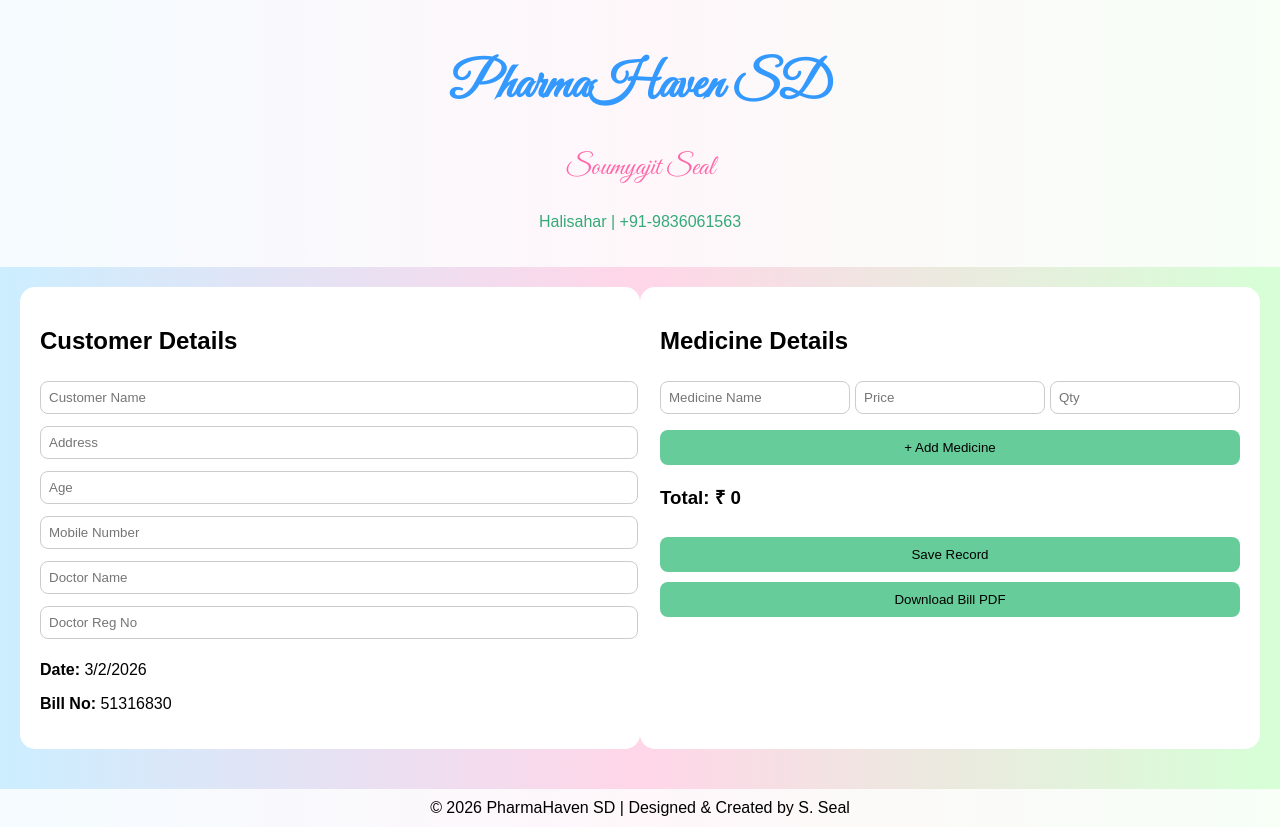
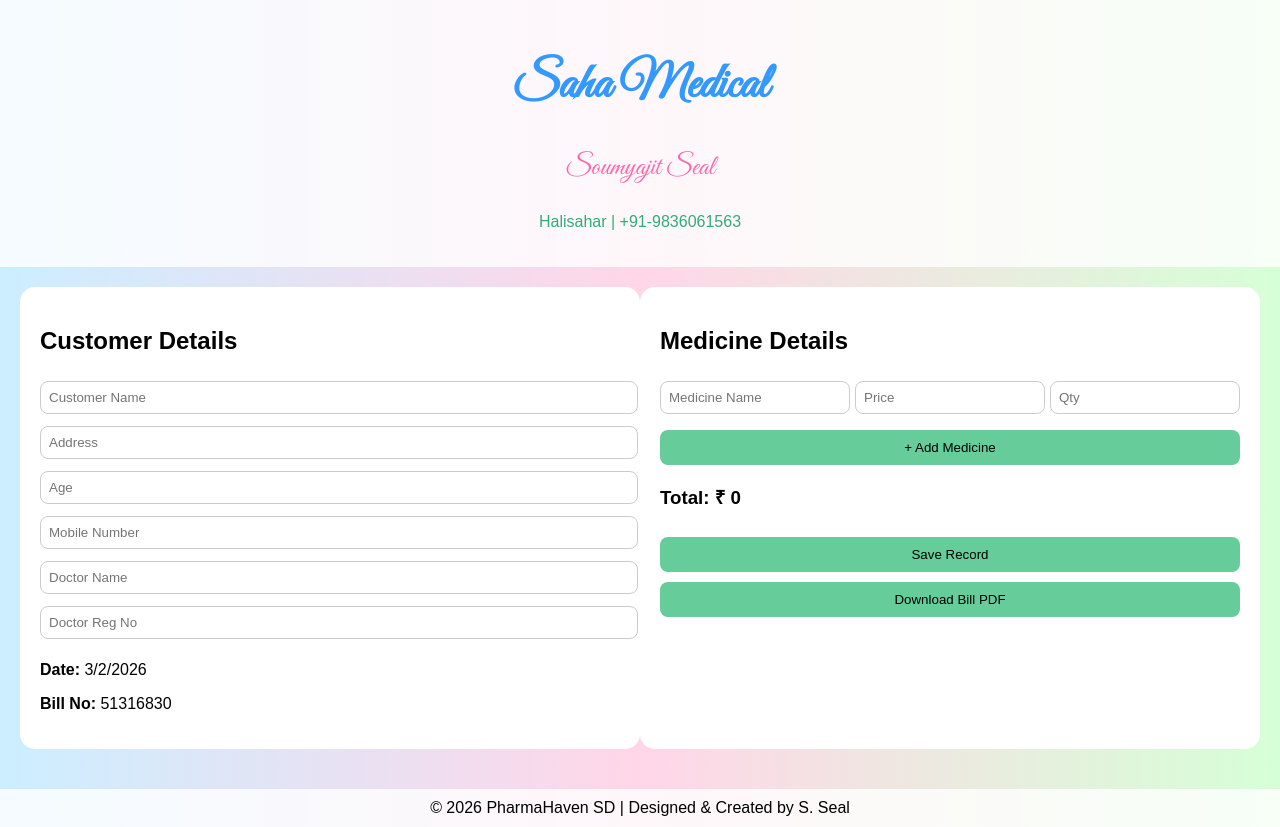
Before and after one commit to lMSoumyajit09/PharmaHavenSD, a plain HTML site: page index.html in a window 1280 px wide. Drawn offline with nearby package versions, Linux system fonts and the light colour scheme.

Commit message:
Update index.html

```diff
--- a/index.html
+++ b/index.html
@@ -1,14 +1,14 @@
 <!DOCTYPE html>
 <html>
 <head>
-    <title>PharmaHaven SD</title>
+    <title>Saha Medical</title>
     <link rel="stylesheet" href="style.css">
     <link href="https://fonts.googleapis.com/css2?family=Great+Vibes&display=swap" rel="stylesheet">
 </head>
 <body>
 
 <div class="header">
-    <h1>PharmaHaven SD</h1>
+    <h1>Saha Medical</h1>
     <p class="owner">Soumyajit Seal</p>
     <p class="details">Halisahar | +91-9836061563</p>
 </div>
```
